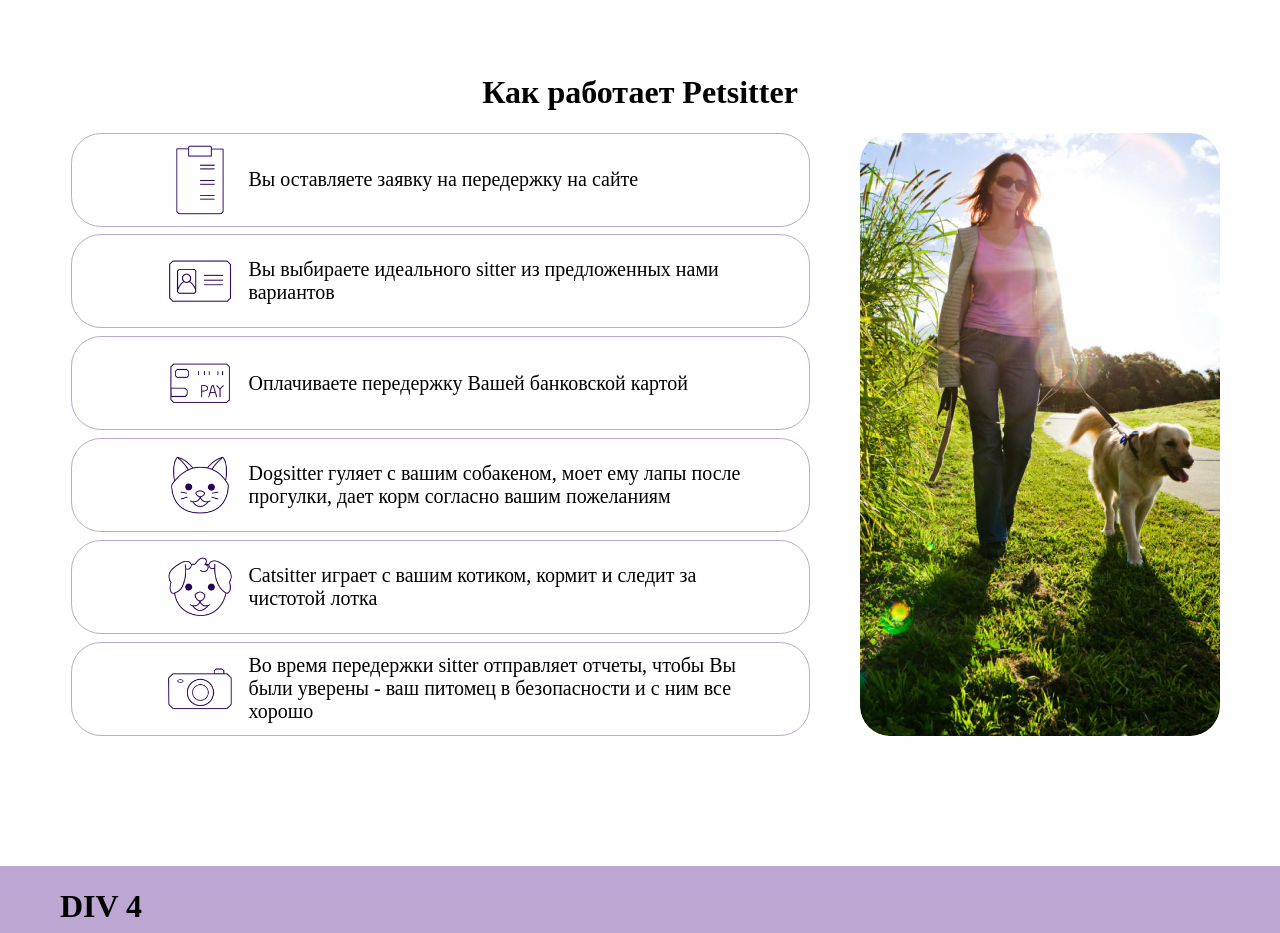
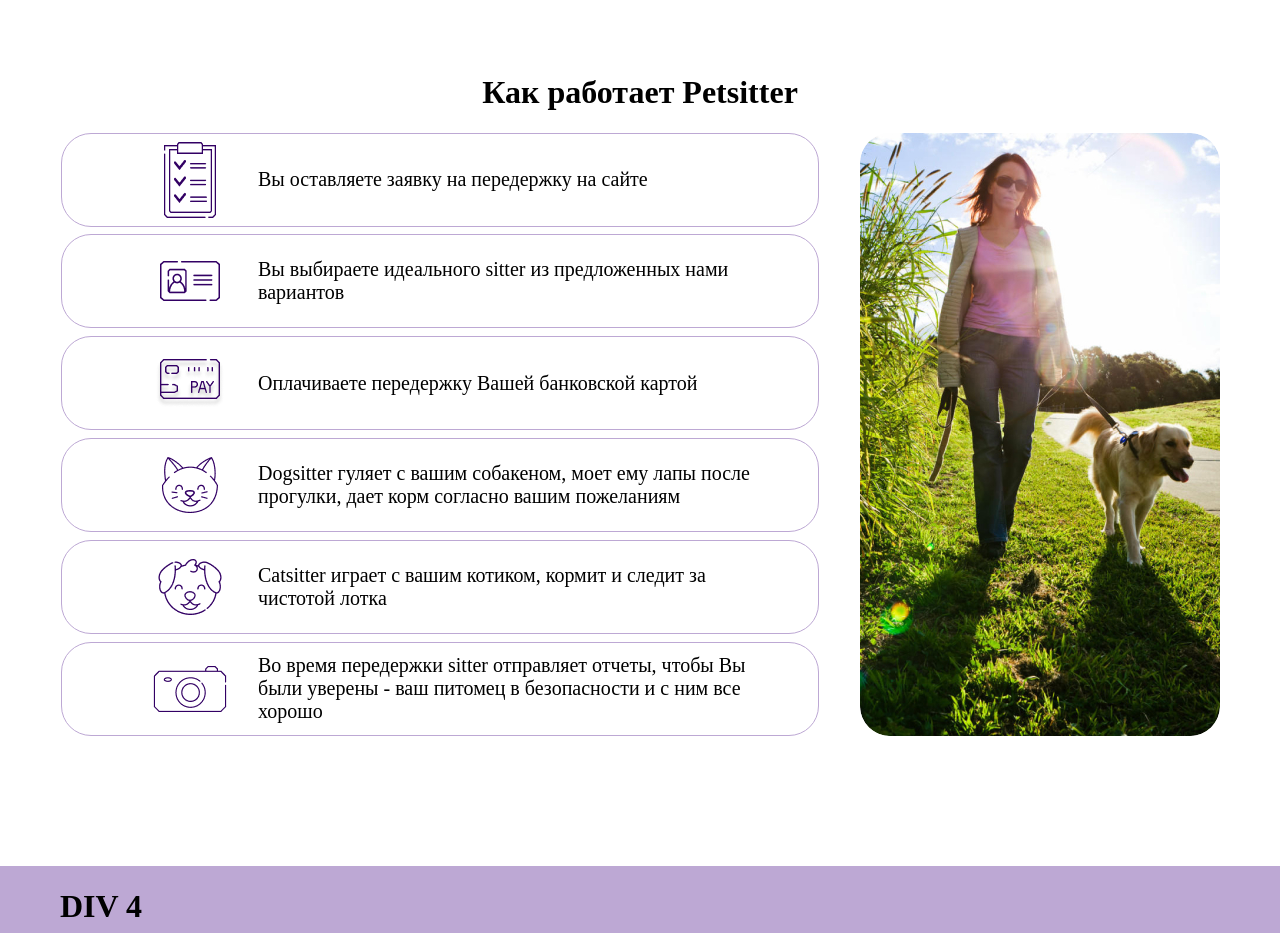
Before and after one commit to petsittershak/PetSitters, a React app in the folder PetSitters_front/: page / in a window 1280 px wide. Shown: the part 2000-2933 px from the top of the page. Built offline with nearby package versions, Linux system fonts and the light colour scheme.

Commit message:
finished main page div3, but still need to replace gif, waiting for designers to make new gif or new png

```diff
--- a/PetSitters_front/app/components/04_main_div3.jsx
+++ b/PetSitters_front/app/components/04_main_div3.jsx
@@ -1,12 +1,41 @@
 import React, { useState } from "react";
 
-function CreateBlocks({ options, description }) {
+function changeBackground(e) {
+  e.target.style.background = 'none';
+}
+// function changeBackgroundBack(e, i, iconsOpt) {
+//   gif.style.background  = `url(${iconsOpt[i]}) no-repeat`;
+//   gif.style.backgroundPosition = "center";
+//   console.log(e.target.closest("A"))
+// }
+
+function CreateBlocks({ options, description, iconsOpt}) {
   return (
     <div className="returnBlocksDiv">
       {options.map((opt, i) => {
         return (
-        <div key={i} className="howPetsittersWork_optionsDivs">
-          <img src={opt} className="gif" />
+          <div key={i} className="howPetsittersWork_optionsDivs">
+            <a className="gif" href="#"
+              style={{
+                background: `url(${iconsOpt[i]}) no-repeat`, backgroundPosition: "center", width: "76px", height: "76px"
+              }}
+              onMouseOver={(e) => changeBackground(e)}
+              onMouseLeave={(e) => {
+                e.target.style.background = `url(${iconsOpt[i]}) no-repeat`;
+                e.target.style.backgroundPosition = "center";
+                e.target.style.width = "76px";
+                e.target.style.height = "76px";
+              }}
+
+            >
+            <img className="gifBackground" src={opt} alt=""
+                  onMouseLeave={(e) => {
+                    e.target.closest("A").style.background = `url(${iconsOpt[i]}) no-repeat`;
+                    e.target.closest("A").style.backgroundPosition = "center";
+                    e.target.closest("A").style.width = "76px";
+                    e.target.closest("A").style.height = "76px";
+                  }}/>
+                  </a>
           <p className="howPetsittersWorkDescription">{description[i]}</p>
           </div>
         )
@@ -24,6 +53,14 @@
     "./app/pictures/gif/05_gif_dogsitter.gif",
     "./app/pictures/gif/06_gif_reports.gif",
   ];
+  const iconArray = [
+    "./app/pictures/icons/01_icons_request.png",
+    "./app/pictures/icons/02_icons_choose_sitter.png",
+    "./app/pictures/icons/03_icons_payment.png",
+    "./app/pictures/icons/04_icons_catsitter.png",
+    "./app/pictures/icons/05_icons_dogsitter.png",
+    "./app/pictures/icons/06_icons_reports.png",
+  ]
 
   const descriptionArr = [
     "Вы оставляете заявку на передержку на сайте",
@@ -40,7 +77,7 @@
         <h1>Как работает Petsitter</h1>
       </div>
       <div className="mainPageDiv3_2_block">
-          <CreateBlocks options={gifArray} description={descriptionArr} />
+        <CreateBlocks options={gifArray} description={descriptionArr} iconsOpt={iconArray} />
         <img
           src="./app/pictures/pic/06_picture.jpg"
           alt="Описание"
--- a/PetSitters_front/app/styles/04_main_div3_styles.scss
+++ b/PetSitters_front/app/styles/04_main_div3_styles.scss
@@ -25,7 +25,7 @@
  justify-content: space-between;
  align-items: center;
  min-width: 1160px;
-max-width: 1300px;
+ width: 80%;
 }
 
 .howPetsittersWork_optionsDivs{
@@ -37,6 +37,7 @@
   align-items: center;
   padding-left: 90px;
   padding-right: 60px;
+
 }
 
 .howPetsittersWorkDescription{
@@ -44,11 +45,15 @@
 width: 500px;
 text-align: start;
 font-size: $fontSizeSmall;
-padding-left: 11px;
+padding-left: 30px;
 }
 
-.gif {
-  display:block; /* Устанавливаем */
-  width:76px; /* Ширина и высота картинки */
-  height:76px;
+a.gif .gifBackground{
+    width:76px;
+    height:76px;
+    visibility: hidden;
   }
+
+  a.gif:hover .gifBackground{
+    visibility: visible;
+  }
```
Also changed, not shown: PetSitters_front/app/styles/main.css, 1 other file.
